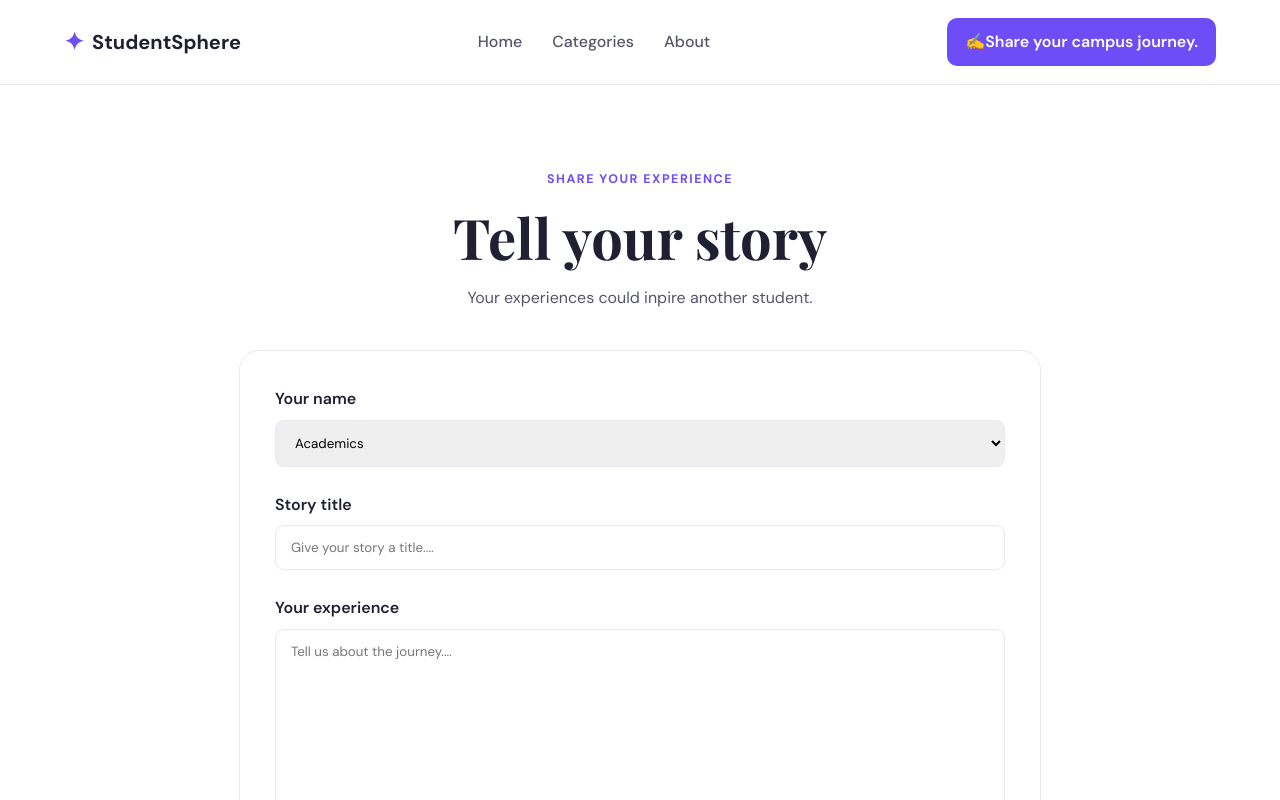
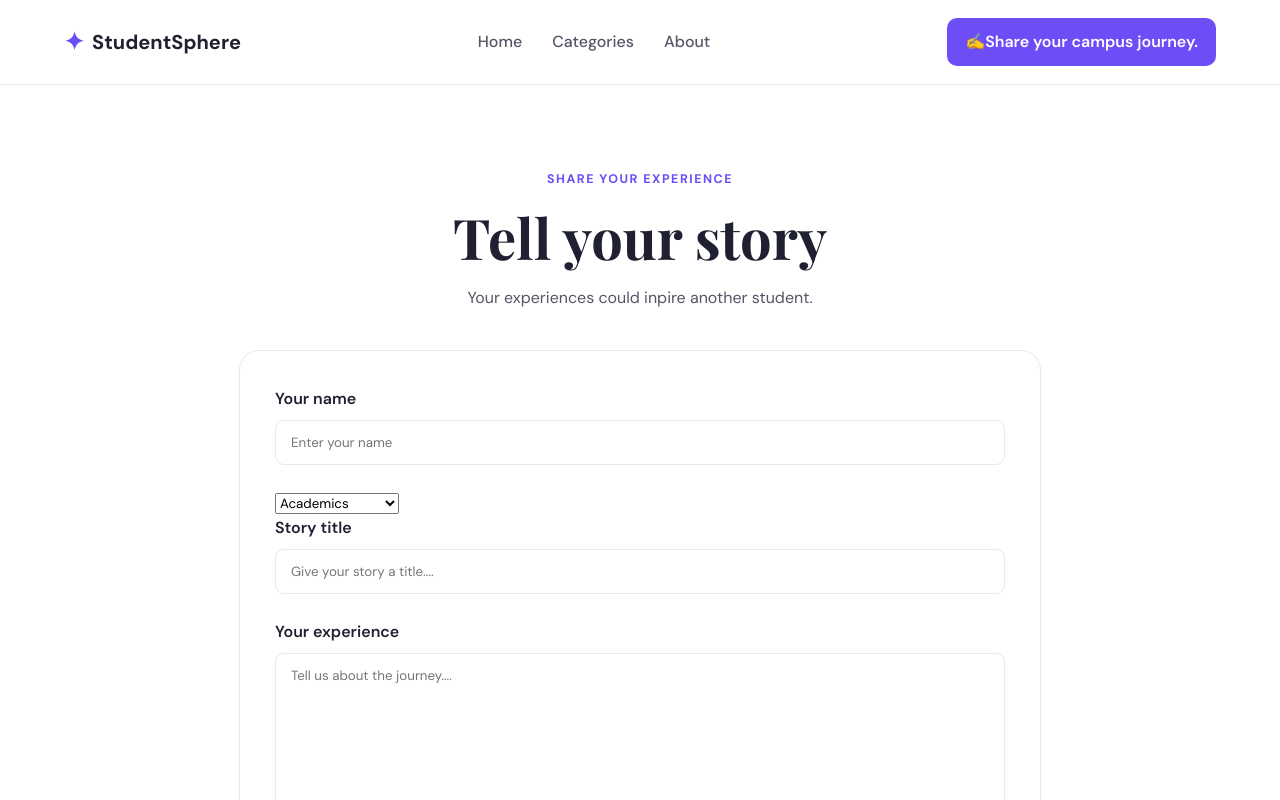
Before and after one commit to martinengo2108-collab/Learning_React_Js, a React (Vite) app in the folder Blog_system/Frontend/: page /create in a window 1280 px wide. Shown: the top 800 px of the page. Built offline with nearby package versions, Linux system fonts and the light colour scheme.

Commit message:
refactor PostForm component: clean up formatting and improve input handling for author and category

```diff
--- a/Blog_system/Frontend/src/components/postForm.jsx
+++ b/Blog_system/Frontend/src/components/postForm.jsx
@@ -24,7 +24,7 @@ function PostForm({
 
         onSubmit({
             title,
-            body ,
+            body,
             category,
             author,
         });
@@ -37,6 +37,14 @@ function PostForm({
                 <label htmlFor="author">
                     Your name
                 </label>
+                <input
+                    id="author"
+                    type="text"
+                    value={author}
+                    onChange={(event) => setTitle(event.target.value)}
+                    placeholder="Enter your name"
+                    required />
+            </div>
 
 
             <select
@@ -51,7 +59,7 @@ function PostForm({
                 <option value="Internship">Internship</option>
             </select>
 
-            </div>
+
 
             <div className="form-group">
                 <label htmlFor="title">
```
Lines whose indentation alone changed are shown as unchanged.
